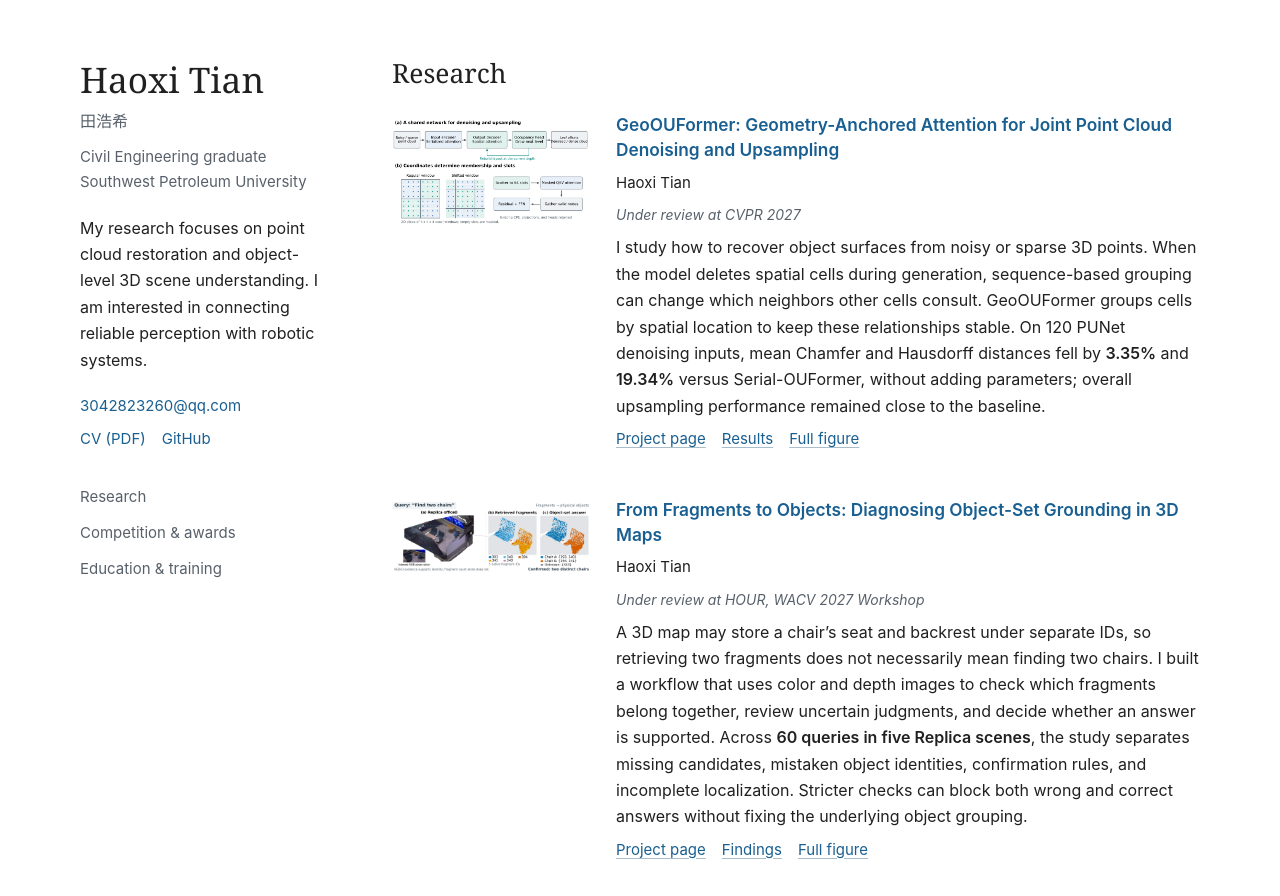
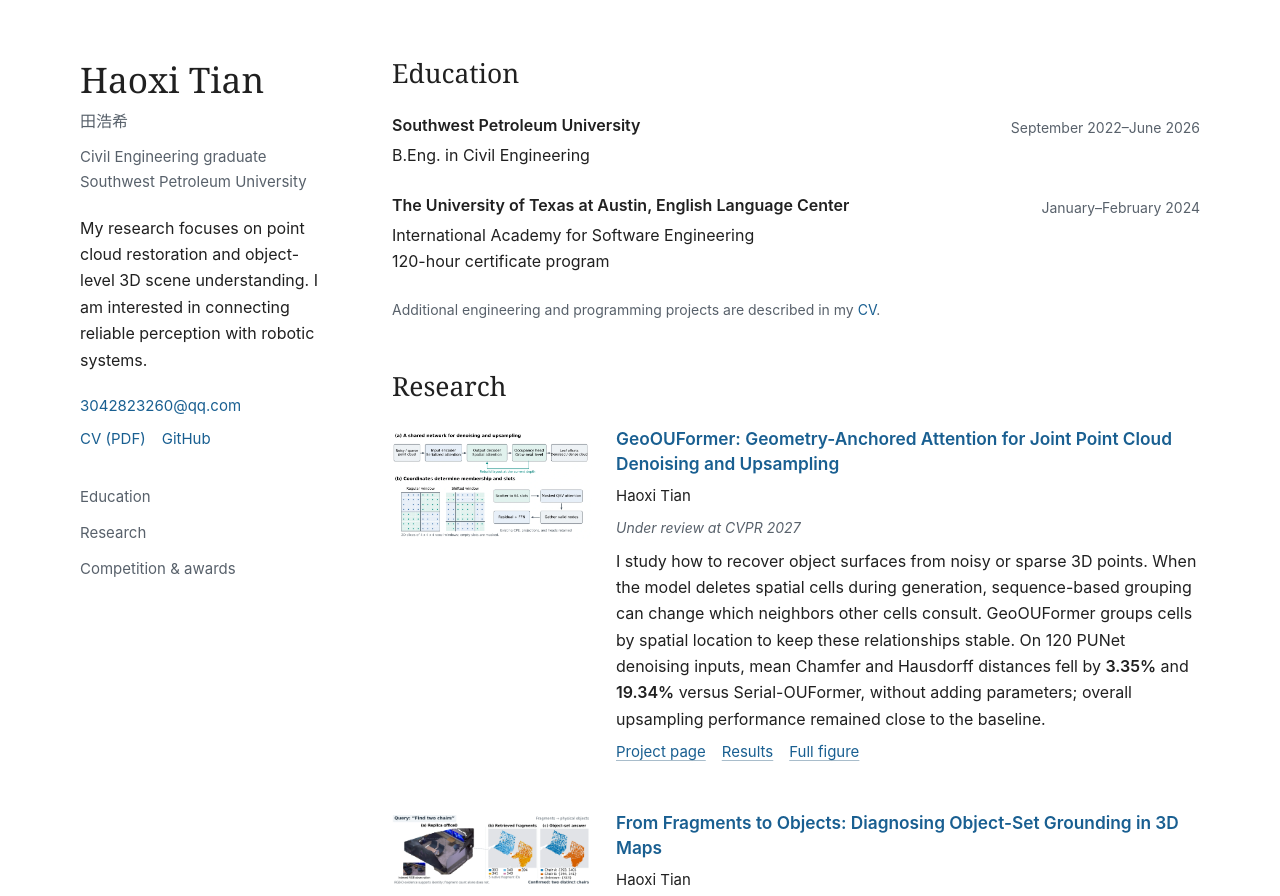
Before and after one commit to thx082700/thx082700.github.io, a plain HTML site: page index.html in a window 1280 px wide. Shown: the top 896 px of the page. Drawn offline with Linux system fonts and the light colour scheme.

Commit message:
Put Education first on the homepage and simplify its label

```diff
--- a/index.html
+++ b/index.html
@@ -21,9 +21,27 @@
   <div class="profile-links">
 <a href="assets/Haoxi-Tian-CV.pdf?v=1287de9bbbb7">CV (PDF)</a><a href="https://github.com/thx082700">GitHub</a>
 </div>
-  <nav class="section-links" aria-label="Homepage sections"><a href="#research">Research</a><a href="#competition">Competition &amp; awards</a><a href="#education">Education &amp; training</a></nav>
+  <nav class="section-links" aria-label="Homepage sections"><a href="#education">Education</a><a href="#research">Research</a><a href="#competition">Competition &amp; awards</a></nav>
 </header>
-<main class="home-content" id="main"><section class="home-section" id="research" aria-labelledby="research-heading">
+<main class="home-content" id="main">
+<section class="home-section" id="education" aria-labelledby="education-heading">
+    <h2 id="education-heading">Education</h2>
+    <div class="education-row">
+<div>
+<strong>Southwest Petroleum University</strong><p>B.Eng. in Civil Engineering</p>
+</div>
+<p class="date">September 2022–June 2026</p>
+</div>
+    <div class="education-row">
+<div>
+<strong>The University of Texas at Austin, English Language Center</strong><p>International Academy for Software Engineering<br>120-hour certificate program</p>
+</div>
+<p class="date">January–February 2024</p>
+</div>
+    <p class="note">Additional engineering and programming projects are described in my <a href="assets/Haoxi-Tian-CV.pdf?v=1287de9bbbb7">CV</a>.</p>
+  </section>
+
+<section class="home-section" id="research" aria-labelledby="research-heading">
     <h2 id="research-heading">Research</h2>
     <article class="research-row">
       <div class="research-copy">
@@ -65,22 +83,7 @@
     </ul>
   </section>
 
-  <section class="home-section" id="education" aria-labelledby="education-heading">
-    <h2 id="education-heading">Education &amp; training</h2>
-    <div class="education-row">
-<div>
-<strong>Southwest Petroleum University</strong><p>B.Eng. in Civil Engineering</p>
-</div>
-<p class="date">September 2022–June 2026</p>
-</div>
-    <div class="education-row">
-<div>
-<strong>The University of Texas at Austin, English Language Center</strong><p>International Academy for Software Engineering<br>120-hour certificate program</p>
-</div>
-<p class="date">January–February 2024</p>
-</div>
-    <p class="note">Additional engineering and programming projects are described in my <a href="assets/Haoxi-Tian-CV.pdf?v=1287de9bbbb7">CV</a>.</p>
-  </section>
+
   <footer class="home-footer">Haoxi Tian · Academic homepage</footer></main>
 </div>
 </body>
```
